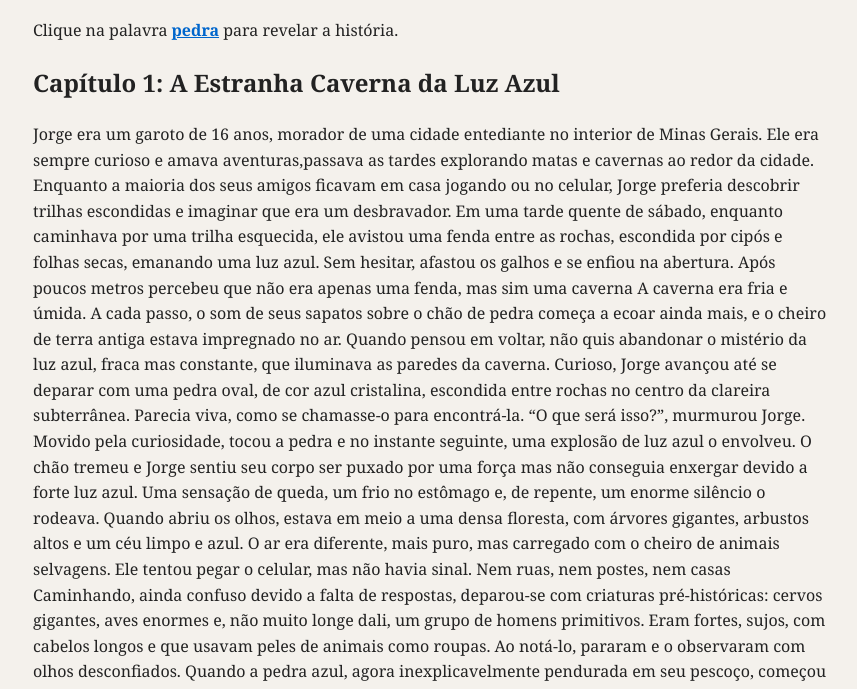
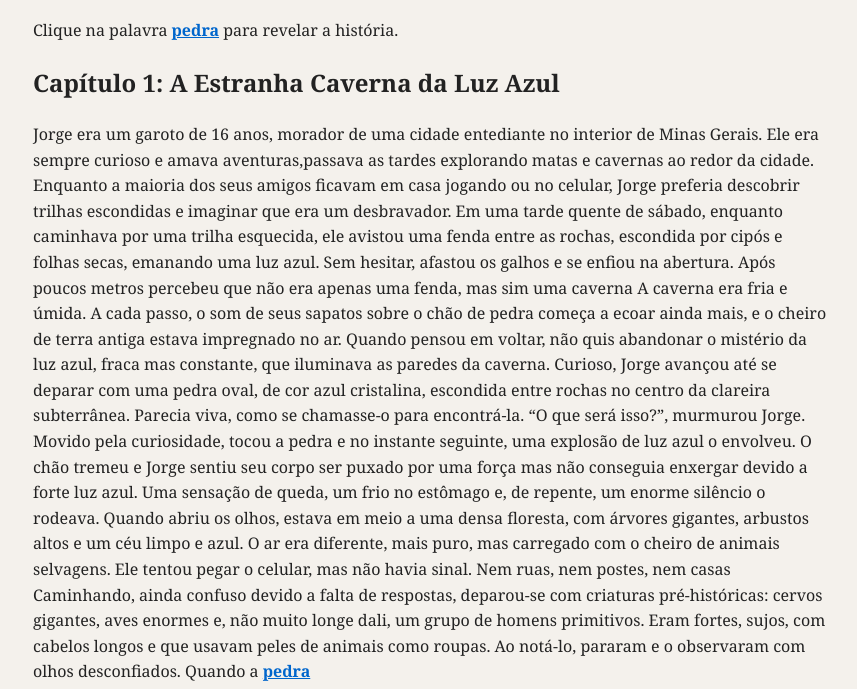
Before and after one commit to guilhermemn123/guardiao-da-pedra, a plain HTML site: page index.html in a window 1280 px wide. Both pictures are taken after a click on the element "pedra". Shown: the part 106-795 px from the top of the page, without its empty margins (207-1064 px from the left). Drawn offline with Linux system fonts and the light colour scheme.

Commit message:
Update index.html

```diff
--- a/index.html
+++ b/index.html
@@ -66,7 +66,8 @@
        Quando abriu os olhos, estava em meio a uma densa floresta, com árvores gigantes, arbustos altos e um céu limpo e azul. O ar era diferente, mais puro, mas carregado com o cheiro de animais selvagens. Ele tentou pegar o celular, mas não havia sinal. Nem ruas, nem postes, nem casas
        Caminhando, ainda confuso devido a falta de respostas, deparou-se com criaturas pré-históricas: cervos gigantes, aves enormes e, não muito longe dali, um grupo de homens primitivos. Eram fortes, sujos, com cabelos longos e que usavam peles de animais como roupas. Ao notá-lo, pararam e o observaram com olhos desconfiados.
 
-       Quando a pedra azul, agora inexplicavelmente pendurada em seu pescoço, começou a brilhar, os homens recuaram, murmurando sons guturais. Jorge havia viajado no tempo. E agora percebeu que estava preso na pré-história.
+       Quando a <span class="pedra" onclick="revelarHistoria()">pedra</span>
+  </p> azul, agora inexplicavelmente pendurada em seu pescoço, começou a brilhar, os homens recuaram, murmurando sons guturais. Jorge havia viajado no tempo. E agora percebeu que estava preso na pré-história.
 
 
 
```
